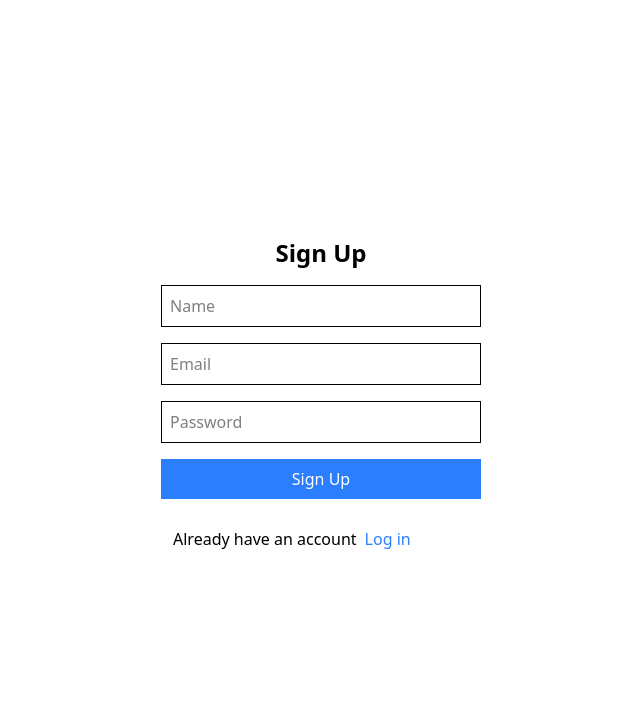
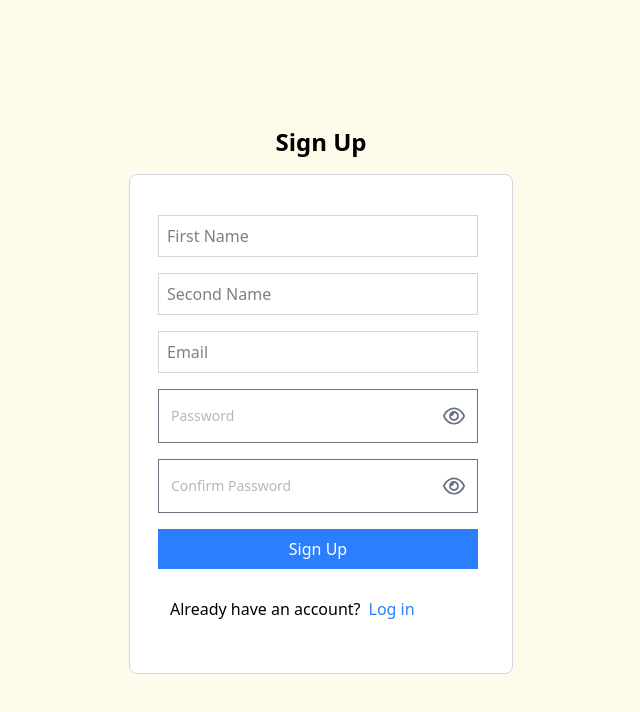
Before and after one commit to Elvam03/AuthMERN-Frontend, a React (Vite) app: page /signup in a window 1280 px wide. Shown: the top 712 px of the page, without its empty margins (319-959 px from the left). Built offline with nearby package versions, Linux system fonts and the light colour scheme.

Commit message:
seconde name

```diff
--- a/package.json
+++ b/package.json
@@ -14,6 +14,7 @@
     "axios": "^1.8.1",
     "react": "^19.0.0",
     "react-dom": "^19.0.0",
+    "react-icons": "^5.5.0",
     "react-router-dom": "^7.2.0",
     "tailwindcss": "^4.0.9"
   },
--- a/src/Context/authContext.jsx
+++ b/src/Context/authContext.jsx
@@ -27,15 +27,32 @@ export const AuthProvider = ({ children }) => {
     }
   }, []);
 
-  // Handle signup
   const handleSignup = async (userData) => {
     try {
-      await signup(userData);
-      setError("");
+        const response = await fetch("https://authmern-backend-i3kc.onrender.com", {
+            method: "POST",
+            headers: { "Content-Type": "application/json" },
+            body: JSON.stringify(userData),
+        });
+
+        const data = await response.json();
+
+        if (!response.ok) {
+            throw new Error(data.message || "Signup failed"); // Extract error message from backend
+        }
+
+        localStorage.setItem("token", data.token);
+        const userDataFetched = await fetchProtectedData(data.token);
+        setUser(userDataFetched);
+        setError("");
     } catch (error) {
-      setError(error.response?.data?.message || "Signup failed"); // ✅ Ensure error is a string
+        setError(error.message); // Pass the specific error message to state
+        throw error;
     }
-  };
+};
+
+
+
 
   // Handle login
   const handleLogin = async (userData) => {
--- /dev/null
+++ b/src/Inputs/passwordInput.jsx
@@ -0,0 +1,38 @@
+import React, { useState } from "react";
+import { FaRegEye, FaRegEyeSlash } from "react-icons/fa6";
+
+const PasswordInput = ({ value, onChange, placeholder }) => {
+  const [isShowPassword, setIsShowPassword] = useState(false);
+
+  const toggleShowPassword = () => {
+    setIsShowPassword(!isShowPassword);
+  };
+
+  return (
+    <div className="relative w-full text-sm border py-4 my-3 px-3 text-gray-500 flex items-center">
+      <input
+        value={value}
+        onChange={onChange}
+        placeholder={placeholder || "Password"}
+        type={isShowPassword ? "text" : "password"}
+        className="w-full text-sm outline-none pr-10"
+      />
+
+      {isShowPassword ? (
+        <FaRegEyeSlash
+          size={22}
+          className="text-gray-500 cursor-pointer absolute right-3"
+          onClick={toggleShowPassword}
+        />
+      ) : (
+        <FaRegEye
+          size={22}
+          className="text-gray-500 cursor-pointer absolute right-3"
+          onClick={toggleShowPassword}
+        />
+      )}
+    </div>
+  );
+};
+
+export default PasswordInput;
--- a/src/Pages/Dashboard.jsx
+++ b/src/Pages/Dashboard.jsx
@@ -9,7 +9,7 @@ const Dashboard = () => {
 
   return (
     <div className="flex flex-col items-center justify-center min-h-screen">
-      <h2 className="text-2xl font-bold mb-4">Welcome, {user.name}!</h2>
+      <h2 className="text-2xl font-bold mb-4">Welcome, {user?.firstName || "User"}!</h2>
       <button onClick={handleLogout} className="p-2 bg-red-500 text-white">Logout</button>
     </div>
   );
--- a/src/Pages/Login.jsx
+++ b/src/Pages/Login.jsx
@@ -2,52 +2,102 @@ import { useState, useContext } from "react";
 import { useNavigate } from "react-router-dom";
 import AuthContext from "../Context/authContext";
 import { Link } from "react-router-dom";
+import PasswordInput from "../Inputs/passwordInput";
 
 const Login = () => {
-  const { handleLogin, error } = useContext(AuthContext); // ✅ Destructure correctly
+  const { handleLogin, error: authError } = useContext(AuthContext); // ✅ Auth error from context
   const navigate = useNavigate();
   const [formData, setFormData] = useState({ email: "", password: "" });
-  const [localError, setLocalError] = useState(""); // ✅ Separate local error state
+  const [errors, setErrors] = useState({}); // ✅ Stores validation errors
+
+  const validateForm = () => {
+    const newErrors = {};
+
+    if (!formData.email) {
+      newErrors.email = "Email is required";
+    } else if (!/\S+@\S+\.\S+/.test(formData.email)) {
+      newErrors.email = "Enter a valid email address";
+    }
+
+    if (!formData.password) {
+      newErrors.password = "Password is required";
+    } else if (formData.password.length < 6) {
+      newErrors.password = "Password must be at least 6 characters";
+    }
+
+    setErrors(newErrors);
+    return Object.keys(newErrors).length === 0;
+  };
 
   const handleChange = (e) => {
     setFormData({ ...formData, [e.target.name]: e.target.value });
+
+    // ✅ Real-time validation on input change
+    if (e.target.name === "email" && !/\S+@\S+\.\S+/.test(e.target.value)) {
+      setErrors((prevErrors) => ({
+        ...prevErrors,
+        email: "Enter a valid email address",
+      }));
+    } else {
+      setErrors((prevErrors) => ({ ...prevErrors, [e.target.name]: "" }));
+    }
   };
 
   const handleSubmit = async (e) => {
     e.preventDefault();
+
+    if (!validateForm()) return;
+
     try {
       await handleLogin(formData);
       navigate("/dashboard");
     } catch (err) {
-      setLocalError(err.message || "Login failed"); // ✅ Ensure error is a string
+      setErrors((prevErrors) => ({
+        ...prevErrors,
+        general: err.message || "Login failed",
+        email: err.message.includes("email") ? err.message : prevErrors.email,
+        password: err.message.includes("password") ? err.message : prevErrors.password,
+      }));
     }
   };
 
   return (
-    <div className="flex flex-col items-center justify-center min-h-screen">
+    <div className="flex flex-col items-center justify-center min-h-screen bg-amber-50">
       <h2 className="text-2xl font-bold mb-4">Login</h2>
-
-      {/* ✅ Display error messages from context or local error state */}
-      {(error || localError) && <p className="text-red-500">{error || localError}</p>}
-
+      <div className="w-96 border border-gray-300 rounded-lg bg-white px-7 py-10">
         <form className="w-80 space-y-4" onSubmit={handleSubmit}>
+          {/* Email Input */}
+          <div className="w-full">
             <input
               type="email"
               name="email"
               placeholder="Email"
+              value={formData.email}
               onChange={handleChange}
-          className="w-full p-2 border"
+              className={`w-full p-2 border ${errors.email ? "border-red-500" : "border-gray-300"}`}
               required
             />
-        <input
-          type="password"
-          name="password"
+            {errors.email && <p className="text-red-500 text-xs mt-1">{errors.email}</p>}
+          </div>
+
+          {/* Password Input */}
+          <div className="w-full">
+            <PasswordInput
+              name="password" // ✅ Ensure password input has a name
+              value={formData.password}
+              onChange={(e) => setFormData({ ...formData, password: e.target.value })}
               placeholder="Password"
-          onChange={handleChange}
-          className="w-full p-2 border"
-          required
             />
-        <button type="submit" className="w-full p-2 bg-blue-500 text-white">Login</button>
+            {errors.password && <p className="text-red-500 text-xs mt-1">{errors.password}</p>}
+          </div>
+
+          {/* General Error Message (Login failed, etc.) */}
+          {authError && <p className="text-red-500 text-xs mt-1 text-center">{authError}</p>} {/* ✅ Show auth error */}
+          {errors.general && <p className="text-red-500 text-xs mt-1 text-center">{errors.general}</p>}
+
+          <button type="submit" className="w-full p-2 bg-blue-500 text-white">
+            Login
+          </button>
 
           <p className="m-3">
             Don't have an account?
@@ -57,6 +107,7 @@ const Login = () => {
           </p>
         </form>
       </div>
+    </div>
   );
 };
 
--- a/src/Pages/Signup.jsx
+++ b/src/Pages/Signup.jsx
@@ -1,42 +1,140 @@
-
 import { useState, useContext } from "react";
 import { useNavigate } from "react-router-dom";
 import AuthContext from "../Context/authContext";
 import { Link } from "react-router-dom";
-
+import PasswordInput from "../Inputs/passwordInput"; // ✅ Import PasswordInput
 
 const SignUp = () => {
     const { handleSignup } = useContext(AuthContext);
     const navigate = useNavigate();
-    const [formData, setFormData] = useState({ name: "", email: "", password: "" });
+    const [formData, setFormData] = useState({
+        firstName: "",
+        secondName: "",
+        email: "",
+        password: "",
+        confirmPassword: "",
+    });
+    const [errors, setErrors] = useState({});
     const [error, setError] = useState("");
+    const [showSuccessModal, setShowSuccessModal] = useState(false);
+
+    const validateForm = () => {
+        const newErrors = {};
+
+        if (!formData.firstName) newErrors.firstName = "First name is required";
+        if (!formData.secondName) newErrors.secondName = "Second name is required";
+        if (!formData.email) newErrors.email = "Email is required";
+        else if (!/\S+@\S+\.\S+/.test(formData.email)) newErrors.email = "Enter a valid email address";
+        if (!formData.password) newErrors.password = "Password is required";
+        else if (formData.password.length < 6) newErrors.password = "Password must be at least 6 characters";
+        if (!formData.confirmPassword) newErrors.confirmPassword = "Please confirm your password";
+        else if (formData.password !== formData.confirmPassword) newErrors.confirmPassword = "Passwords do not match";
+
+        setErrors(newErrors);
+        return Object.keys(newErrors).length === 0;
+    };
 
     const handleChange = (e) => {
         setFormData({ ...formData, [e.target.name]: e.target.value });
+
+        if (e.target.name === "email" && !/\S+@\S+\.\S+/.test(e.target.value)) {
+            setErrors((prevErrors) => ({ ...prevErrors, email: "Enter a valid email address" }));
+        } else {
+            setErrors((prevErrors) => ({ ...prevErrors, [e.target.name]: "" }));
+        }
     };
 
     const handleSubmit = async (e) => {
         e.preventDefault();
+        if (!validateForm()) return;
+
         try {
             await handleSignup(formData);
-            navigate("/login");
+            setShowSuccessModal(true);
+            setError(""); // ✅ Clear errors on success
         } catch (err) {
-            setError(err);
+            setError(err.message); // ✅ Display exact error from backend
+            setShowSuccessModal(false);
         }
     };
 
+
+
+    // console.log("Form Data Before Sending:", formData);
+
+
     return (
-        <div className="flex flex-col items-center justify-center min-h-screen">
+        <div className="flex flex-col items-center justify-center min-h-screen bg-amber-50">
             <h2 className="text-2xl font-bold mb-4">Sign Up</h2>
-            {error && <p className="text-red-500">{error}</p>}
+
+            {error && <p className="text-red-500 text-xs">{error}</p>}
+
+            <div className="w-96 border border-gray-300 rounded-lg bg-white px-7 py-10">
                 <form className="w-80 space-y-4" onSubmit={handleSubmit}>
-                <input type="text" name="name" placeholder="Name" onChange={handleChange} className="w-full p-2 border" required />
-                <input type="email" name="email" placeholder="Email" onChange={handleChange} className="w-full p-2 border" required />
-                <input type="password" name="password" placeholder="Password" onChange={handleChange} className="w-full p-2 border" required />
+                    <div className="w-full">
+                        <input
+                            type="text"
+                            name="firstName"
+                            placeholder="First Name"
+                            value={formData.firstName}
+                            onChange={handleChange}
+                            className={`w-full p-2 border ${errors.firstName ? "border-red-500" : "border-gray-300"}`}
+                            required
+                        />
+                        {errors.firstName && <p className="text-red-500 text-xs mt-1">{errors.firstName}</p>}
+                    </div>
+
+                    <div className="w-full">
+                        <input
+                            type="text"
+                            name="secondName"
+                            placeholder="Second Name"
+                            value={formData.secondName}
+                            onChange={handleChange}
+                            className={`w-full p-2 border ${errors.secondName ? "border-red-500" : "border-gray-300"}`}
+                            required
+                        />
+                        {errors.secondName && <p className="text-red-500 text-xs mt-1">{errors.secondName}</p>}
+                    </div>
+
+                    <div className="w-full">
+                        <input
+                            type="email"
+                            name="email"
+                            placeholder="Email"
+                            value={formData.email}
+                            onChange={handleChange}
+                            className={`w-full p-2 border ${errors.email ? "border-red-500" : "border-gray-300"}`}
+                            required
+                        />
+                        {errors.email && <p className="text-red-500 text-xs mt-1">{errors.email}</p>}
+                    </div>
+
+                    <div className="w-full">
+                        <PasswordInput
+                            name="password"
+                            value={formData.password}
+                            onChange={(e) => setFormData({ ...formData, password: e.target.value })}
+                            placeholder="Password"
+                        />
+                        {errors.password && <p className="text-red-500 text-xs mt-1">{errors.password}</p>}
+                    </div>
+
+                    <div className="w-full">
+                        <PasswordInput
+                            name="confirmPassword"
+                            value={formData.confirmPassword}
+                            onChange={(e) => setFormData({ ...formData, confirmPassword: e.target.value })}
+                            placeholder="Confirm Password"
+                        />
+                        {errors.confirmPassword && <p className="text-red-500 text-xs mt-1">{errors.confirmPassword}</p>}
+                    </div>
+
                     <button type="submit" className="w-full p-2 bg-blue-500 text-white">Sign Up</button>
-                <p className="m-3">Already have an account
-                    <Link className="text-blue-500 hover:underline px-2"
-                        to="/login">
+
+                    <p className="m-3">
+                        Already have an account?
+                        <Link className="text-blue-500 hover:underline px-2" to="/login">
                             Log in
                         </Link>
                     </p>
@@ -44,6 +142,23 @@ const SignUp = () => {
 
                 </form>
             </div>
+
+            {/* ✅ Success Modal */}
+            {showSuccessModal && (
+                <div className="fixed inset-0 flex items-center justify-center bg-gray-50 bg-opacity-50">
+                    <div className="bg-white p-6 rounded-lg shadow-lg text-center">
+                        <h3 className="text-xl font-semibold mb-3">Account Created Successfully 🎉</h3>
+                        <p className="text-gray-600">You can now log in to your account.</p>
+                        <button
+                            className="mt-4 px-4 py-2 bg-blue-500 text-white rounded hover:bg-blue-600"
+                            onClick={() => navigate("/login")}
+                        >
+                            Go to Login
+                        </button>
+                    </div>
+                </div>
+            )}
+        </div>
     );
 };
 
```
Also changed, not shown: 1 other file (tests, documents, lock files or other folders). Lines whose indentation alone changed are shown as unchanged.
